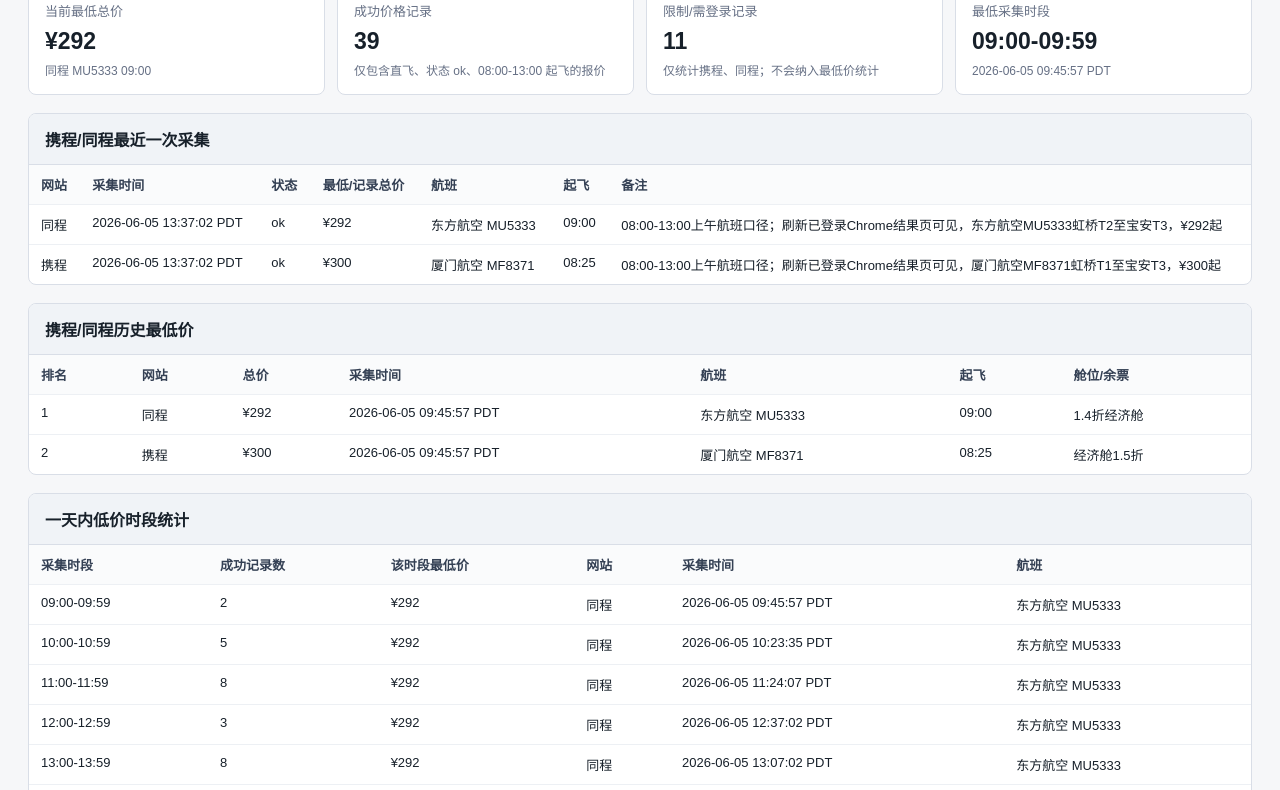
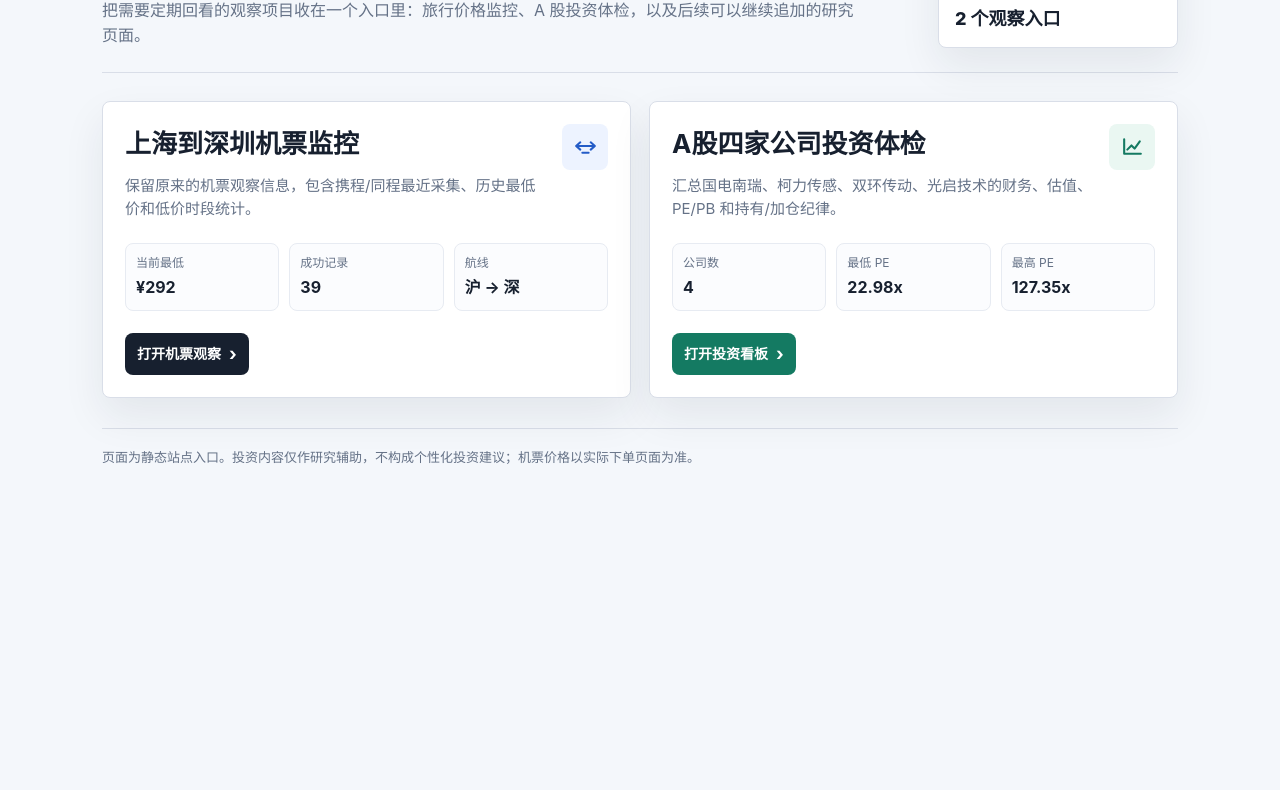
Before and after one commit to NNNN-2026/flight-price-dashboard, a plain HTML site: page index.html in a window 1280 px wide. Shown: the part 138-928 px from the top of the page. After the commit the page ends 800 px from the top, so only its background shows below. Drawn offline with Linux system fonts and the light colour scheme.

Commit message:
Add research hub landing page

```diff
--- a/index.html
+++ b/index.html
@@ -1,75 +1,260 @@
 <!doctype html>
 <html lang="zh-CN">
 <head>
-  <meta charset="utf-8" />
-  <meta name="viewport" content="width=device-width, initial-scale=1" />
-  <title>上海到深圳机票价格监控</title>
+  <meta charset="utf-8">
+  <meta name="viewport" content="width=device-width, initial-scale=1">
+  <title>个人研究与观察台</title>
   <style>
-    :root { color-scheme: light; --ink:#17202a; --muted:#667085; --line:#d9dee7; --blue:#244d8f; --green:#12715b; --amber:#916d13; --bg:#f6f7f9; }
+    :root {
+      color-scheme: light;
+      --ink: #17202f;
+      --muted: #657287;
+      --line: #d9dee8;
+      --paper: #ffffff;
+      --bg: #f4f7fb;
+      --blue: #245cc7;
+      --green: #147a62;
+      --amber: #a76b16;
+      --shadow: 0 18px 42px rgba(23, 32, 47, 0.08);
+    }
     * { box-sizing: border-box; }
-    body { margin: 0; font-family: Arial, "PingFang SC", "Microsoft YaHei", sans-serif; color: var(--ink); background: var(--bg); }
-    header { background: #ffffff; border-bottom: 1px solid var(--line); padding: 20px 28px 16px; }
-    h1 { margin: 0 0 8px; font-size: 24px; font-weight: 700; }
-    .sub { color: var(--muted); font-size: 14px; line-height: 1.6; }
-    main { padding: 22px 28px 34px; max-width: 1440px; margin: 0 auto; }
-    .metrics { display: grid; grid-template-columns: repeat(4, minmax(180px, 1fr)); gap: 12px; margin-bottom: 18px; }
-    .metric { background: #fff; border: 1px solid var(--line); border-radius: 8px; padding: 14px 16px; min-height: 92px; }
-    .metric .label { color: var(--muted); font-size: 13px; margin-bottom: 8px; }
-    .metric .value { font-size: 23px; font-weight: 700; }
-    .metric .note { color: var(--muted); font-size: 12px; margin-top: 8px; line-height: 1.35; }
-    section { margin-top: 18px; background: #fff; border: 1px solid var(--line); border-radius: 8px; overflow: hidden; }
-    h2 { margin: 0; padding: 13px 16px; font-size: 16px; background: #f0f3f7; border-bottom: 1px solid var(--line); }
-    table { width: 100%; border-collapse: collapse; font-size: 13px; }
-    th, td { padding: 10px 12px; border-bottom: 1px solid #edf0f4; text-align: left; vertical-align: top; }
-    th { color: #344054; background: #fafbfc; font-weight: 700; white-space: nowrap; }
-    tr:last-child td { border-bottom: 0; }
-    .muted { color: var(--muted); }
-    .ok { color: var(--green); font-weight: 700; }
-    .warn { color: var(--amber); font-weight: 700; }
-    @media (max-width: 900px) { .metrics { grid-template-columns: 1fr 1fr; } main, header { padding-left: 16px; padding-right: 16px; } table { min-width: 760px; } section { overflow-x: auto; } }
+    body {
+      margin: 0;
+      min-height: 100vh;
+      background: var(--bg);
+      color: var(--ink);
+      font-family: -apple-system, BlinkMacSystemFont, "Segoe UI", "PingFang SC", "Microsoft YaHei", Arial, sans-serif;
+      line-height: 1.55;
+    }
+    .shell {
+      max-width: 1120px;
+      margin: 0 auto;
+      padding: 44px 22px 54px;
+    }
+    header {
+      display: grid;
+      grid-template-columns: minmax(0, 1fr) auto;
+      gap: 22px;
+      align-items: end;
+      padding-bottom: 24px;
+      border-bottom: 1px solid var(--line);
+    }
+    .eyebrow {
+      margin: 0 0 10px;
+      color: var(--blue);
+      font-size: 13px;
+      font-weight: 700;
+      letter-spacing: .06em;
+      text-transform: uppercase;
+    }
+    h1 {
+      margin: 0;
+      font-size: 42px;
+      letter-spacing: 0;
+      line-height: 1.1;
+    }
+    .lead {
+      max-width: 760px;
+      margin: 16px 0 0;
+      color: var(--muted);
+      font-size: 16px;
+    }
+    .status {
+      min-width: 240px;
+      background: var(--paper);
+      border: 1px solid var(--line);
+      border-radius: 8px;
+      padding: 14px 16px;
+      box-shadow: var(--shadow);
+    }
+    .status .label {
+      color: var(--muted);
+      font-size: 12px;
+      margin-bottom: 5px;
+    }
+    .status .value {
+      font-size: 18px;
+      font-weight: 760;
+    }
+    .grid {
+      display: grid;
+      grid-template-columns: repeat(2, minmax(0, 1fr));
+      gap: 18px;
+      margin-top: 28px;
+    }
+    .card {
+      display: flex;
+      min-height: 260px;
+      flex-direction: column;
+      justify-content: space-between;
+      background: var(--paper);
+      border: 1px solid var(--line);
+      border-radius: 8px;
+      padding: 22px;
+      box-shadow: var(--shadow);
+      text-decoration: none;
+      color: inherit;
+      transition: transform .16s ease, border-color .16s ease, box-shadow .16s ease;
+    }
+    .card:hover {
+      transform: translateY(-2px);
+      border-color: #b8c5d8;
+      box-shadow: 0 22px 52px rgba(23, 32, 47, 0.12);
+    }
+    .card-top {
+      display: flex;
+      align-items: flex-start;
+      justify-content: space-between;
+      gap: 14px;
+    }
+    h2 {
+      margin: 0 0 10px;
+      font-size: 26px;
+      letter-spacing: 0;
+    }
+    .desc {
+      margin: 0;
+      color: var(--muted);
+      font-size: 15px;
+    }
+    .icon {
+      display: grid;
+      place-items: center;
+      width: 46px;
+      height: 46px;
+      border-radius: 8px;
+      background: #edf3ff;
+      color: var(--blue);
+      flex: 0 0 auto;
+    }
+    .icon.green {
+      background: #eaf7f2;
+      color: var(--green);
+    }
+    .metrics {
+      display: grid;
+      grid-template-columns: repeat(3, minmax(0, 1fr));
+      gap: 10px;
+      margin: 22px 0;
+    }
+    .metric {
+      border: 1px solid #e7ebf2;
+      border-radius: 8px;
+      padding: 10px;
+      background: #fbfcfe;
+    }
+    .metric span {
+      display: block;
+      color: var(--muted);
+      font-size: 12px;
+    }
+    .metric strong {
+      display: block;
+      margin-top: 3px;
+      font-size: 16px;
+    }
+    .cta {
+      display: inline-flex;
+      align-items: center;
+      gap: 8px;
+      width: fit-content;
+      border-radius: 8px;
+      padding: 10px 12px;
+      background: #17202f;
+      color: #fff;
+      font-weight: 700;
+      font-size: 14px;
+    }
+    .card:nth-child(2) .cta { background: var(--green); }
+    .arrow {
+      font-size: 18px;
+      line-height: 1;
+    }
+    footer {
+      margin-top: 30px;
+      padding-top: 18px;
+      border-top: 1px solid var(--line);
+      color: var(--muted);
+      font-size: 13px;
+    }
+    @media (max-width: 820px) {
+      .shell { padding: 30px 14px 42px; }
+      header { grid-template-columns: 1fr; }
+      h1 { font-size: 32px; }
+      .grid { grid-template-columns: 1fr; }
+      .metrics { grid-template-columns: 1fr; }
+      .card { min-height: 0; }
+      .status { min-width: 0; }
+    }
   </style>
 </head>
 <body>
-  <header>
-    <h1>上海到深圳机票价格监控</h1>
-    <div class="sub">2026-06-20｜浦东/虹桥 → 深圳宝安｜直飞｜成人 1 人｜起飞时间 08:00-13:00｜携程、同程｜页面生成：2026/6/5 13:38:12</div>
-  </header>
-  <main>
-    <div class="metrics">
-      <div class="metric"><div class="label">当前最低总价</div><div class="value">¥292</div><div class="note">同程 MU5333 09:00</div></div>
-      <div class="metric"><div class="label">成功价格记录</div><div class="value">39</div><div class="note">仅包含直飞、状态 ok、08:00-13:00 起飞的报价</div></div>
-      <div class="metric"><div class="label">限制/需登录记录</div><div class="value">11</div><div class="note">仅统计携程、同程；不会纳入最低价统计</div></div>
-      <div class="metric"><div class="label">最低采集时段</div><div class="value">09:00-09:59</div><div class="note">2026-06-05 09:45:57 PDT</div></div>
-    </div>
-    <section>
-      <h2>携程/同程最近一次采集</h2>
-      <table><thead><tr><th>网站</th><th>采集时间</th><th>状态</th><th>最低/记录总价</th><th>航班</th><th>起飞</th><th>备注</th></tr></thead><tbody>
-        <tr><td>同程</td><td>2026-06-05 13:37:02 PDT</td><td>ok</td><td>¥292</td><td>东方航空 MU5333</td><td>09:00</td><td>08:00-13:00上午航班口径；刷新已登录Chrome结果页可见，东方航空MU5333虹桥T2至宝安T3，¥292起</td></tr>
-<tr><td>携程</td><td>2026-06-05 13:37:02 PDT</td><td>ok</td><td>¥300</td><td>厦门航空 MF8371</td><td>08:25</td><td>08:00-13:00上午航班口径；刷新已登录Chrome结果页可见，厦门航空MF8371虹桥T1至宝安T3，¥300起</td></tr>
-      </tbody></table>
+  <main class="shell">
+    <header>
+      <div>
+        <p class="eyebrow">Personal Research Hub</p>
+        <h1>个人研究与观察台</h1>
+        <p class="lead">把需要定期回看的观察项目收在一个入口里：旅行价格监控、A 股投资体检，以及后续可以继续追加的研究页面。</p>
+      </div>
+      <aside class="status" aria-label="站点状态">
+        <div class="label">最近更新</div>
+        <div class="value">2026-06-05</div>
+        <div class="label" style="margin-top:8px;">当前页面</div>
+        <div class="value">2 个观察入口</div>
+      </aside>
+    </header>
+
+    <section class="grid" aria-label="站点入口">
+      <a class="card" href="flight-monitor.html">
+        <div>
+          <div class="card-top">
+            <div>
+              <h2>上海到深圳机票监控</h2>
+              <p class="desc">保留原来的机票观察信息，包含携程/同程最近采集、历史最低价和低价时段统计。</p>
+            </div>
+            <div class="icon" aria-hidden="true">
+              <svg width="25" height="25" viewBox="0 0 24 24" fill="none">
+                <path d="M3 11.5h18M7 8l-4 3.5L7 15m10-7 4 3.5-4 3.5" stroke="currentColor" stroke-width="2" stroke-linecap="round" stroke-linejoin="round"/>
+                <path d="M9 18h6" stroke="currentColor" stroke-width="2" stroke-linecap="round"/>
+              </svg>
+            </div>
+          </div>
+          <div class="metrics">
+            <div class="metric"><span>当前最低</span><strong>¥292</strong></div>
+            <div class="metric"><span>成功记录</span><strong>39</strong></div>
+            <div class="metric"><span>航线</span><strong>沪 → 深</strong></div>
+          </div>
+        </div>
+        <div class="cta">打开机票观察 <span class="arrow">›</span></div>
+      </a>
+
+      <a class="card" href="investment-dashboard.html">
+        <div>
+          <div class="card-top">
+            <div>
+              <h2>A股四家公司投资体检</h2>
+              <p class="desc">汇总国电南瑞、柯力传感、双环传动、光启技术的财务、估值、PE/PB 和持有/加仓纪律。</p>
+            </div>
+            <div class="icon green" aria-hidden="true">
+              <svg width="25" height="25" viewBox="0 0 24 24" fill="none">
+                <path d="M4 19V5m0 14h16" stroke="currentColor" stroke-width="2" stroke-linecap="round"/>
+                <path d="m7 15 4-4 3 3 5-7" stroke="currentColor" stroke-width="2" stroke-linecap="round" stroke-linejoin="round"/>
+              </svg>
+            </div>
+          </div>
+          <div class="metrics">
+            <div class="metric"><span>公司数</span><strong>4</strong></div>
+            <div class="metric"><span>最低 PE</span><strong>22.98x</strong></div>
+            <div class="metric"><span>最高 PE</span><strong>127.35x</strong></div>
+          </div>
+        </div>
+        <div class="cta">打开投资看板 <span class="arrow">›</span></div>
+      </a>
     </section>
-    <section>
-      <h2>携程/同程历史最低价</h2>
-      <table><thead><tr><th>排名</th><th>网站</th><th>总价</th><th>采集时间</th><th>航班</th><th>起飞</th><th>舱位/余票</th></tr></thead><tbody>
-        <tr><td>1</td><td>同程</td><td>¥292</td><td>2026-06-05 09:45:57 PDT</td><td>东方航空 MU5333</td><td>09:00</td><td>1.4折经济舱</td></tr>
-<tr><td>2</td><td>携程</td><td>¥300</td><td>2026-06-05 09:45:57 PDT</td><td>厦门航空 MF8371</td><td>08:25</td><td>经济舱1.5折</td></tr>
-      </tbody></table>
-    </section>
-    <section>
-      <h2>一天内低价时段统计</h2>
-      <table><thead><tr><th>采集时段</th><th>成功记录数</th><th>该时段最低价</th><th>网站</th><th>采集时间</th><th>航班</th></tr></thead><tbody>
-        <tr><td>09:00-09:59</td><td>2</td><td>¥292</td><td>同程</td><td>2026-06-05 09:45:57 PDT</td><td>东方航空 MU5333</td></tr>
-<tr><td>10:00-10:59</td><td>5</td><td>¥292</td><td>同程</td><td>2026-06-05 10:23:35 PDT</td><td>东方航空 MU5333</td></tr>
-<tr><td>11:00-11:59</td><td>8</td><td>¥292</td><td>同程</td><td>2026-06-05 11:24:07 PDT</td><td>东方航空 MU5333</td></tr>
-<tr><td>12:00-12:59</td><td>3</td><td>¥292</td><td>同程</td><td>2026-06-05 12:37:02 PDT</td><td>东方航空 MU5333</td></tr>
-<tr><td>13:00-13:59</td><td>8</td><td>¥292</td><td>同程</td><td>2026-06-05 13:07:02 PDT</td><td>东方航空 MU5333</td></tr>
-<tr><td>14:00-14:59</td><td>4</td><td>¥325</td><td>同程</td><td>2026-06-04 14:16:10 PDT</td><td>东方航空 MU5333</td></tr>
-<tr><td>15:00-15:59</td><td>3</td><td>¥325</td><td>同程</td><td>2026-06-04 15:16:10 PDT</td><td>东方航空 MU5333</td></tr>
-<tr><td>16:00-16:59</td><td>2</td><td>¥325</td><td>同程</td><td>2026-06-04 16:46:53 PDT</td><td>东方航空 MU5333</td></tr>
-<tr><td>17:00-17:59</td><td>2</td><td>¥324</td><td>同程</td><td>2026-06-04 17:16:54 PDT</td><td>东方航空 MU5333</td></tr>
-<tr><td>21:00-21:59</td><td>2</td><td>¥334</td><td>同程</td><td>2026-06-04 21:16:05 PDT</td><td>东方航空 MU5333</td></tr>
-      </tbody></table>
-    </section>
+
+    <footer>
+      页面为静态站点入口。投资内容仅作研究辅助，不构成个性化投资建议；机票价格以实际下单页面为准。
+    </footer>
   </main>
 </body>
 </html>
```
